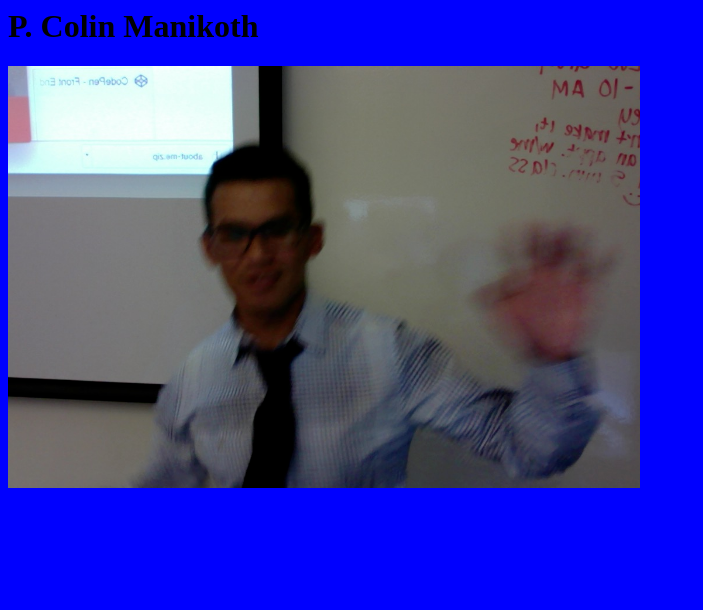
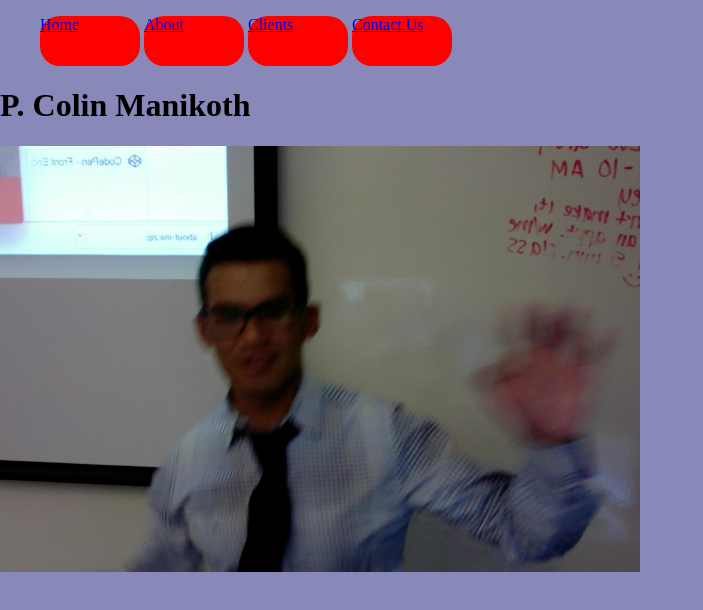
Before and after one commit to Dpappy/ewuweblab, a plain HTML site: page index.html in a window 1280 px wide. Shown: the whole page, without its empty margins (0-703 px from the left). Drawn offline with nearby package versions, Linux system fonts and the light colour scheme.

Commit message:
Main Navigation Styling

```diff
--- a/css/styles.css
+++ b/css/styles.css
@@ -1,7 +1,28 @@
-  img {
-      width : 50%;
-  }
+/* Global */
+body {
+  background: #8888B9;
+}
 
-  body {
-      background: blue;
-  }
+img {
+    width : 50%;
+}
+
+/* Layout */
+
+
+/* Typography */
+
+
+
+/* Navigation */
+a {
+    background: red;
+    border-radius: 20px;
+    display: block;
+    height: 50px;
+    width: 100px;
+}
+
+li {
+    display: inline-block;
+}
--- a/index.html
+++ b/index.html
@@ -1,15 +1,27 @@
-<html>
-  <head>
+<!DOCTYPE html>
+<html lang="en">
+    <head>
 
+    <meta charset="UTF-8">
+    <title>Document</title>
+
+    <link rel="stylesheet" href="https://necolas.github.io/normalize.css/3.0.2/normalize.css">
     <link rel="stylesheet" href="css/styles.css" />
 
-  </head>
+    </head>
 
    <body>
 
+     <nav role='navigation'>
+      <ul>
+        <li><a href="#">Home</a></li>
+        <li><a href="#">About</a></li>
+        <li><a href="#">Clients</a></li>
+        <li><a href="#">Contact Us</a></li>
+      </ul>
+    </nav>
+
     <h1>P. Colin Manikoth</h1>
-
-
     <img src="img/me.jpg" />
 
   </body>
```
